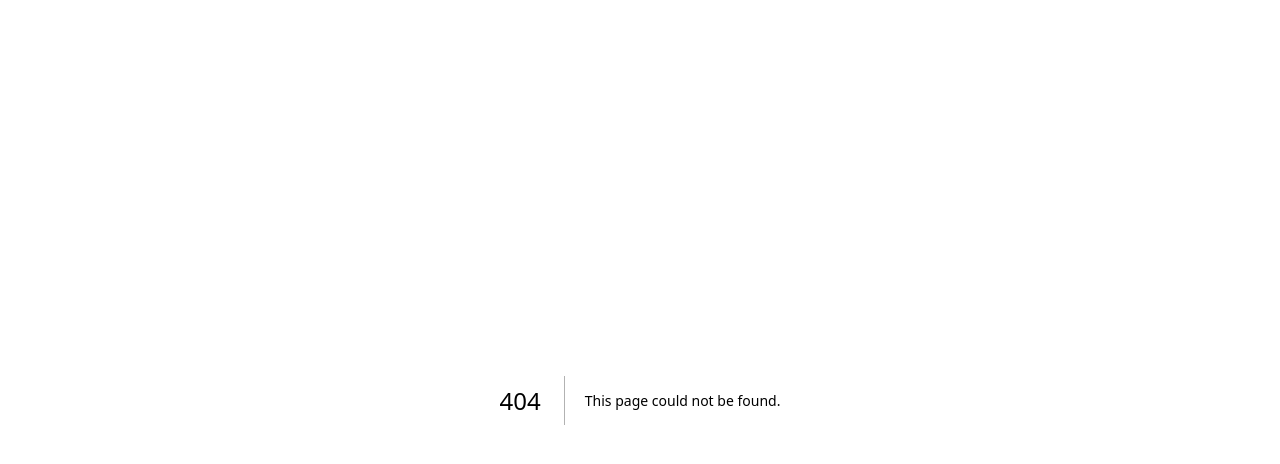
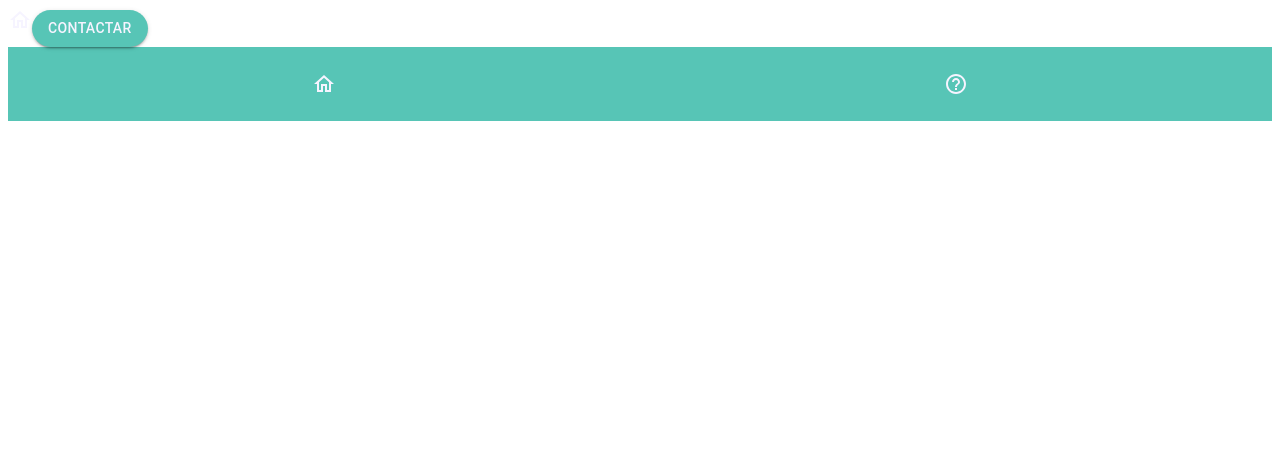
Before and after one commit to FedericoArielLotitto/TramitArte-frontend, a Next.js app: page /tramite in a window 1280 px wide. Before the commit this address had no page. Shown: the top 464 px of the page. Built offline with nearby package versions, Linux system fonts and the light colour scheme.

Commit message:
Agrega material ui y footer

```diff
--- a/package.json
+++ b/package.json
@@ -14,6 +14,7 @@
     "@emotion/react": "^11.11.0",
     "@emotion/server": "^11.11.0",
     "@emotion/styled": "^11.11.0",
+    "@mui/icons-material": "^5.11.16",
     "@mui/material": "^5.13.3",
     "eslint": "8.41.0",
     "eslint-config-next": "13.4.4",
@@ -21,5 +22,10 @@
     "next": "13.4.4",
     "react": "18.2.0",
     "react-dom": "18.2.0"
+  },
+  "devDependencies": {
+    "autoprefixer": "^10.4.14",
+    "postcss": "^8.4.24",
+    "tailwindcss": "^3.3.2"
   }
 }
--- /dev/null
+++ b/pages/tramite/index.js
@@ -0,0 +1,14 @@
+import Footer from "@/app/moleculas/footer/Footer";
+import ButtonSubmit from "@/app/atomos/button/submit/default/ButtonSubmit";
+import HomeIcon from "@/app/atomos/icon/home/default/HomeIcons";
+
+function InicioTramite() {
+    return <div>
+        <HomeIcon></HomeIcon>
+
+        <ButtonSubmit texto="contactar" />
+        <Footer></Footer>
+    </div>
+}
+
+export default InicioTramite;
--- /dev/null
+++ b/src/app/atomos/button/submit/default/ButtonSubmit.js
@@ -0,0 +1,11 @@
+import theme from "@/app/theme";
+
+const { Button, ThemeProvider } = require("@mui/material");
+
+const ButtonSubmit = ({ texto }) => (
+  <ThemeProvider theme={theme}>
+    <Button sx={{ borderRadius:'45px'}} variant="contained" color="primary">{texto}</Button>
+  </ThemeProvider>
+);
+
+export default ButtonSubmit;
--- /dev/null
+++ b/src/app/atomos/icon/help/default/HelpIcon.js
@@ -0,0 +1,10 @@
+import { ThemeProvider } from "@emotion/react";
+import HelpOutlineOutlinedIcon from '@mui/icons-material/HelpOutlineOutlined';
+import theme from "@/app/theme";
+
+const HelpIcon = () => (
+  <ThemeProvider theme={theme}>
+    <HelpOutlineOutlinedIcon color="info"></HelpOutlineOutlinedIcon>
+  </ThemeProvider>
+);
+export default HelpIcon;
--- /dev/null
+++ b/src/app/atomos/icon/home/default/HomeIcons.js
@@ -0,0 +1,10 @@
+import { ThemeProvider } from "@emotion/react";
+import HomeOutlinedIcon from "@mui/icons-material/HomeOutlined";
+import theme from "@/app/theme";
+
+const HomeIcon = () => (
+  <ThemeProvider theme={theme}>
+    <HomeOutlinedIcon color="info"></HomeOutlinedIcon>
+  </ThemeProvider>
+);
+export default HomeIcon;
--- a/src/app/globals.css
+++ b/src/app/globals.css
@@ -38,6 +38,7 @@
   --callout-border-rgb: 172, 175, 176;
   --card-rgb: 180, 185, 188;
   --card-border-rgb: 131, 134, 135;
+  --primario: 'F6F4FF';
 }
 
 @media (prefers-color-scheme: dark) {
--- /dev/null
+++ b/src/app/moleculas/footer/Footer.js
@@ -0,0 +1,20 @@
+import { useState } from "react";
+import theme from "@/app/theme";
+import HomeIcon from "@/app/atomos/icon/home/default/HomeIcons";
+import HelpIcon from "@/app/atomos/icon/help/default/HelpIcon";
+
+const { Box, ThemeProvider } = require("@mui/material");
+
+function Footer() {
+  const [value, setValue] = useState(0);
+  return (
+    <ThemeProvider theme={theme}>
+      <Box sx={{ width: "100%", padding: '2% 0 2% 0', backgroundColor: "primary.main", display: 'flex', justifyContent: 'space-around' }}>
+        <HomeIcon></HomeIcon>
+        <HelpIcon></HelpIcon>
+      </Box>
+    </ThemeProvider>
+  );
+}
+
+export default Footer;
--- /dev/null
+++ b/src/app/theme.js
@@ -0,0 +1,26 @@
+import { createTheme } from "@mui/material/styles";
+
+const blancoFantasma = '#F6F4FF';
+const turquesaMedio = '#57c5b6';
+const verdeAzulado = '#1A5F7A';
+const cyanOscuro = '#159895';
+
+const theme = createTheme({
+    palette: {
+        primary: {
+            main: turquesaMedio,
+            contrastText: blancoFantasma,
+            dark: cyanOscuro
+        },
+        secondary: {
+            main: verdeAzulado,
+            contrastText: blancoFantasma
+        },
+        info: {
+            main: blancoFantasma,
+            contrastText: turquesaMedio
+        }
+    }
+})
+
+export default theme;
```
Also changed, not shown: src/app/atomos/icon/menu/default/MenuIcon.js (added, +10 -0 lines), src/app/atomos/icon/search/default/SearchIcon.js (added, +11 -0 lines), src/app/atomos/icon/user/default/UserIcon.js (added, +10 -0 lines), 1 other file (tests, documents, lock files or other folders).
